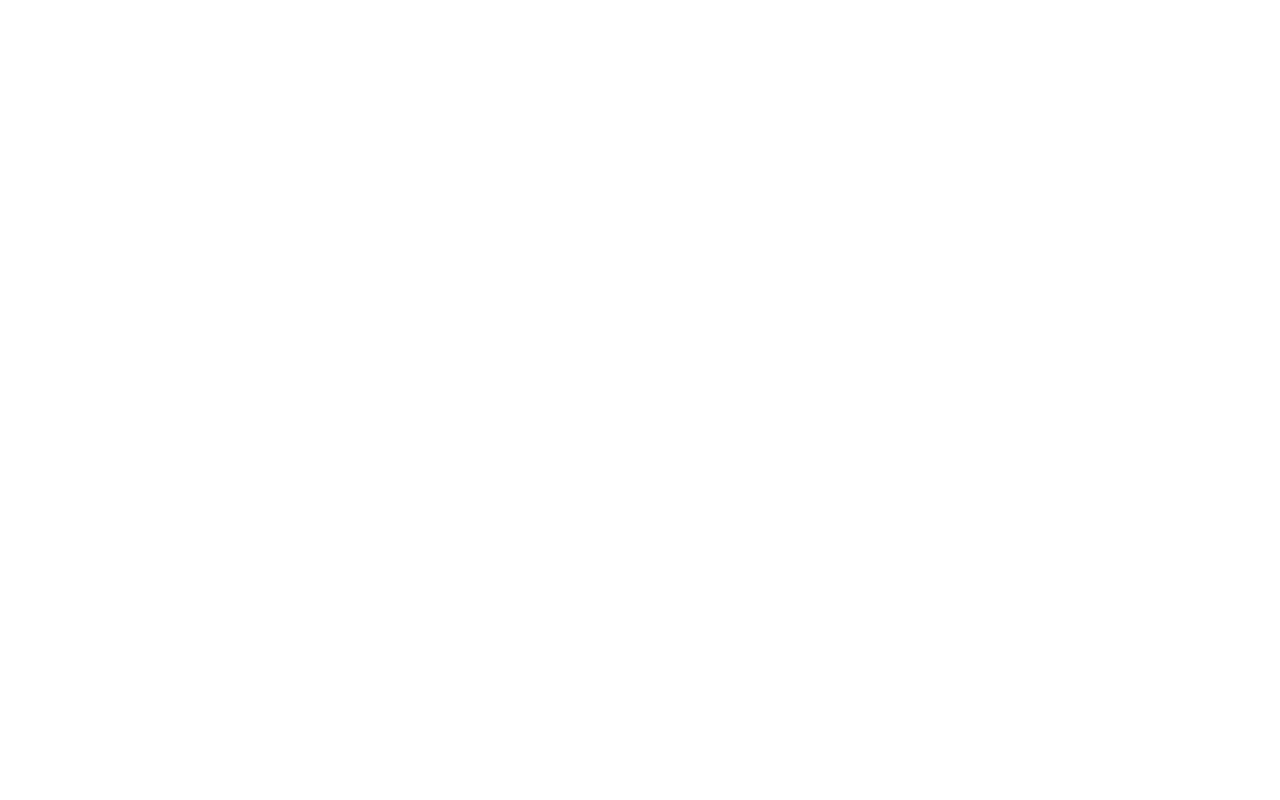
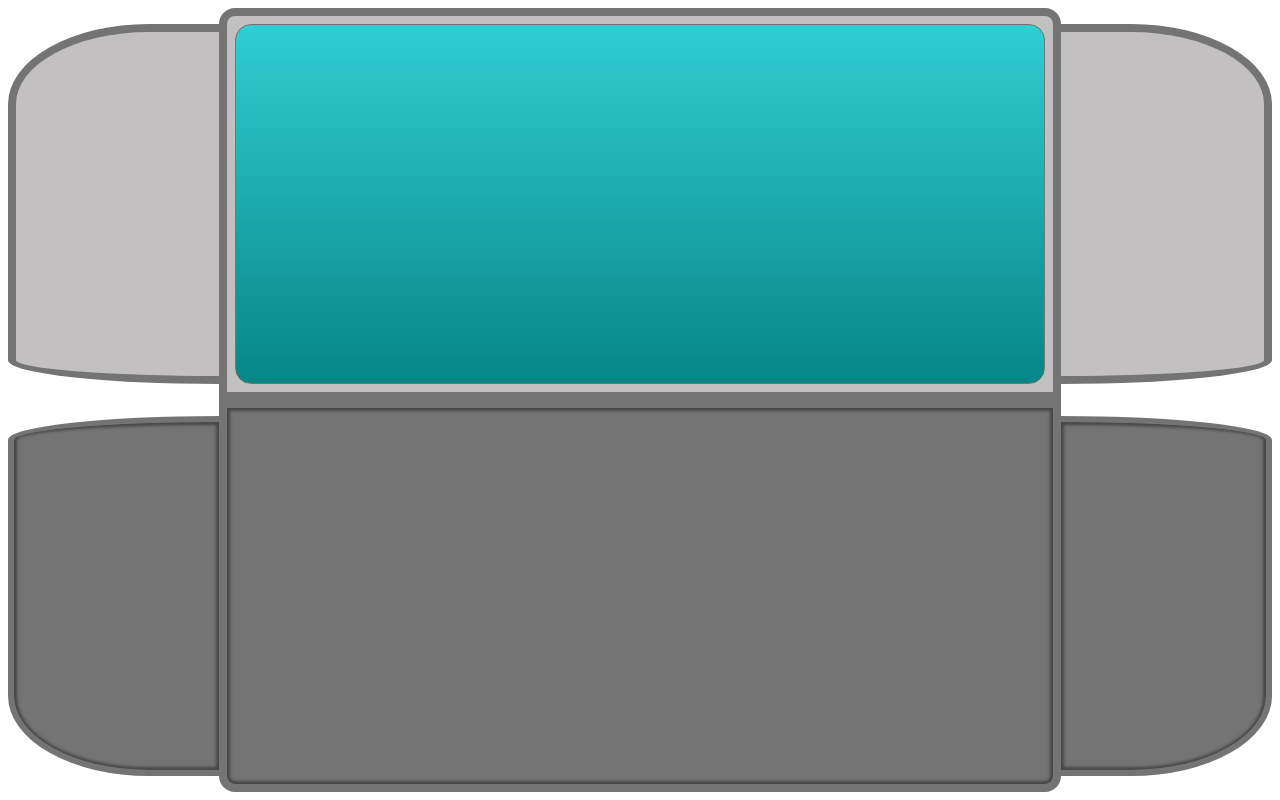
Before and after one commit to JoseBarron12/battleship-game, a website built with webpack: page src/template.html in a window 1280 px wide. Built offline with nearby package versions, Linux system fonts and the light colour scheme.

Commit message:
feat: add basic gameboard UI
UI currently has empty gameboard with initial
styling to fit the asthetic of battleship game.

```diff
--- a/src/styles.css
+++ b/src/styles.css
@@ -91,3 +91,85 @@ small {
 #__next {
   isolation: isolate;
 }
+
+:root {
+    --board-color: rgb(116, 116, 116);
+    --secondary-color: rgb(194, 192, 192);
+    --inset-color: rgb(71, 71, 71);
+    --opponent-color: rgba(48, 206, 210);
+}
+
+
+body {
+    height: 100vh;
+    width: 100vw;;
+    display: grid;
+    grid-template-rows: 1fr 1fr;
+    padding: 8px;
+}
+
+
+.bottom-board, .top-board {
+    display: grid;
+    grid-template-columns: 1fr 4fr 1fr;
+}
+
+.opponent-board {
+    border-radius: 16px 16px 0px 0px;
+    background-color: var(--secondary-color);
+    border: 8px solid var(--board-color);
+    padding: 8px;
+}
+
+.opponent-board > .board {
+    border: 1px solid var(--board-color);
+    background: linear-gradient( 180deg, var(--opponent-color) 0%, #078686 100%);
+    width: 100%;
+    height: 100%;
+    border-radius: 16px;
+}
+
+
+.left-side, .right-side {
+    margin: 16px 0px;
+    background-color: var(--secondary-color);
+    border: 8px solid var(--board-color);
+}
+
+.left-side {
+    border-top-left-radius: 100% calc(100% / 3);
+    border-bottom-left-radius: 150% 10%;
+    border-right: none;
+}
+
+.right-side {
+    border-top-right-radius: 100% calc(100% / 3);
+    border-bottom-right-radius: 150% 10%;
+    border-left: none;
+}
+
+.game-board {
+    border-radius: 0px 0px 16px 16px;
+    background-color: var(--board-color);
+    border: 8px solid var(--board-color);
+    box-shadow: var(--inset-color) 0px 0px 3px 3px inset;
+}
+
+.battle-ship-holder, .piece-holder {
+    margin: 16px 0px;
+    background-color: var(--board-color);
+    border: 6px solid var(--board-color);
+    box-shadow: var(--inset-color) 0px 0px 3px 3px inset;
+}
+
+.battle-ship-holder{
+    border-top-left-radius: 150% 10%;
+    border-bottom-left-radius: 100% calc(100% / 3);
+    border-right: none;
+}
+
+.piece-holder{
+    border-top-right-radius: 150% 10%;
+    border-bottom-right-radius: 100% calc(100% / 3);
+    border-left: none;
+}
--- a/src/template.html
+++ b/src/template.html
@@ -6,6 +6,22 @@
     <title>Battleship</title>
 </head>
 <body>
+    <div class="top-board">
+            <div class="left-side">
+            </div>
+            <div class="opponent-board">
+                <div class="board">
 
+                </div>
+            </div>
+            <div class="right-side"></div>
+        </div>
+
+        <div class="bottom-board">
+            <div class="battle-ship-holder">
+            </div>
+            <div class="game-board"></div>
+            <div class="piece-holder"></div>
+        </div>
 </body>
 </html>
```
